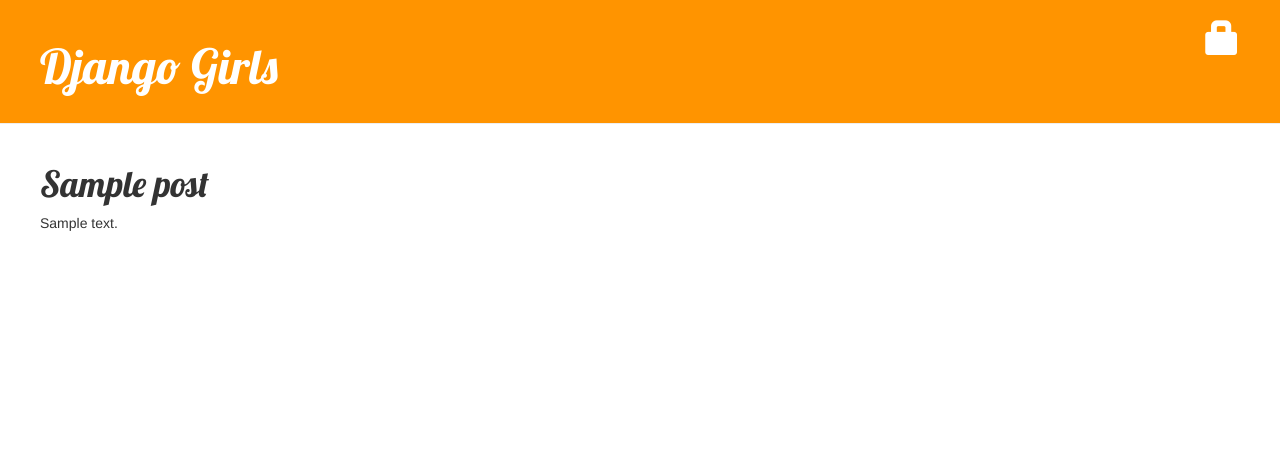
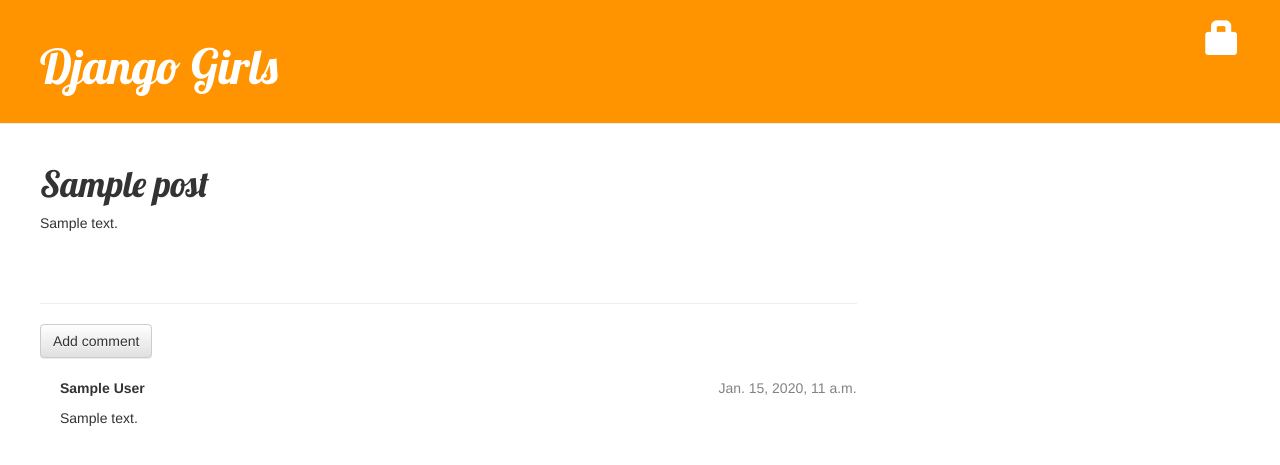
Before and after one commit to eotp/my-blog, a Django app: page /post/1/ in a window 1280 px wide. Shown: the top 465 px of the page. Run offline with Django 3.2, Linux system fonts and the light colour scheme; tables that the repository leaves empty hold one stand-in row (values such as "Sample post"); some libraries are stand-ins or nearby versions.

Commit message:
include comments

```diff
--- a/blog/admin.py
+++ b/blog/admin.py
@@ -1,4 +1,5 @@
 from django.contrib import admin
-from .models import Post
+from .models import Post, Comment
 
 admin.site.register(Post)
+admin.site.register(Comment)
--- a/blog/models.py
+++ b/blog/models.py
@@ -17,3 +17,18 @@
 
     def __str__(self):
         return self.title
+
+
+class Comment(models.Model):
+    post = models.ForeignKey('blog.Post', related_name='comments')
+    author = models.CharField(max_length=200)
+    text = models.TextField()
+    created_date = models.DateTimeField(default=timezone.now)
+    approved_comment = models.BooleanField(default=False)
+
+    def approve(self):
+        self.approved_comment = True
+        self.save()
+
+    def __str__(self):
+        return self.text
--- a/blog/static/css/blog.css
+++ b/blog/static/css/blog.css
@@ -46,3 +46,7 @@
 .post h1 a, .post h1 a:visited {
     color: #000000;
 }
+
+.comment {
+    margin: 20px 0px 20px 20px;
+}
--- a/blog/templates/blog/post_detail.html
+++ b/blog/templates/blog/post_detail.html
@@ -17,4 +17,18 @@
         <h1>{{ post.title }}</h1>
         <p>{{ post.text|linebreaks }}</p>
     </div>
+
+<hr>
+<a class="btn btn-default" href="{% url "add_comment_to_post" pk=post.pk %}">Add comment</a>
+
+{% for comment in post.comments.all %}
+    <div class="comment">
+        <div class="date">{{ comment.created_date }}</div>
+        <strong>{{ comment.author }}</strong>
+        <p>{{ comment.text|linebreaks }}</p>
+    </div>
+{% empty %}
+    <p>No comments here yet :(</p>
+{% endfor %}
+
 {% endblock %}
--- a/blog/templates/blog/post_list.html
+++ b/blog/templates/blog/post_list.html
@@ -6,8 +6,9 @@
             <div class="date">
                 {{ post.published_date }}
             </div>
-            <h1><a href="{% url "post_detail" pk=post.pk %}">{{ post.title }}</a></h1>
+            <h1><a href="{% url "blog.views.post_detail" pk=post.pk %}">{{ post.title }}</a></h1>
             <p>{{ post.text|linebreaks }}</p>
+            <a href="{% url "blog.views.post_detail" pk=post.pk %}">Comments: {{ post.comments.count }}</a>
         </div>
     {% endfor %}
 {% endblock content %}
```
Also changed, not shown: blog/forms.py (+9 -1 lines), blog/migrations/0002_comment.py (added), 1 other file.
